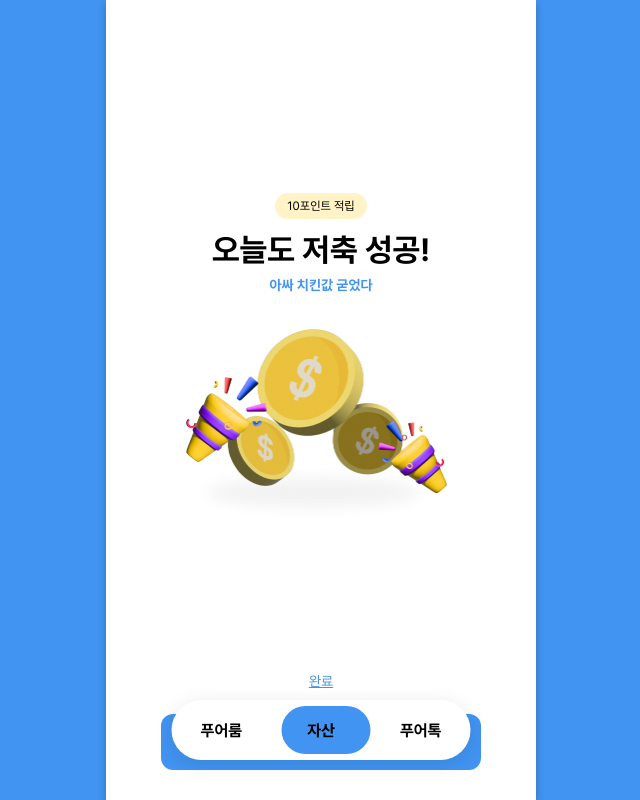
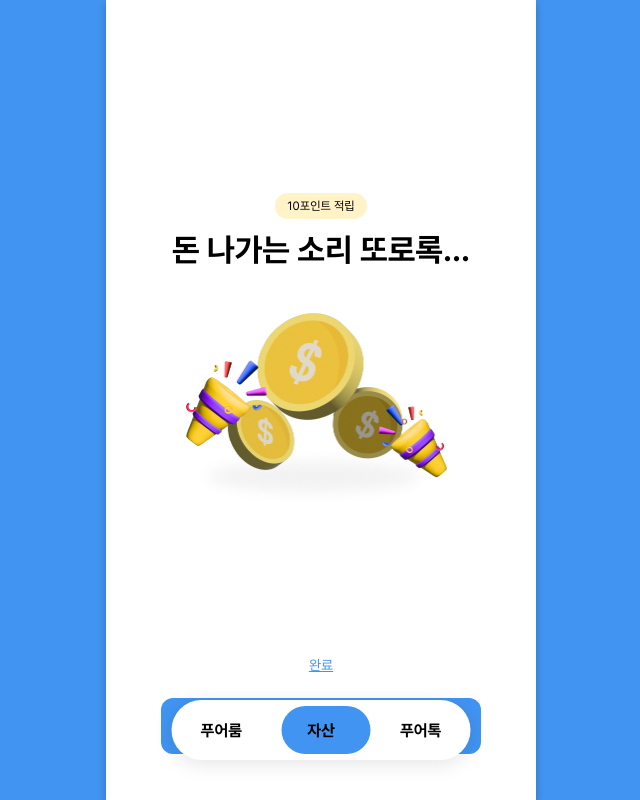
Before and after one commit to Apoorpoor/Apoorpoor_Frontend, a React (Create React App) app: page /addAccountDone/1 in a window 1280 px wide. Shown: the whole page, without its empty margins (319-959 px from the left). Built offline with nearby package versions, Linux system fonts and the light colour scheme; no server answers; sample sign-in values are in the browser's storage.

Commit message:
[Feat] 등록 완료 후 랜덤 메세지 연결

```diff
--- a/src/api/accounts.ts
+++ b/src/api/accounts.ts
@@ -116,7 +116,7 @@ export const addAccount = async (requestData: {
 }) => {
   try {
     const response = await instance.post('/ledgerhistory', requestData);
-    console.log('거래내역 추가 성공:', response.data.message);
+    console.log('거래내역 추가 성공:', response.data);
     return response.data;
   } catch (error) {
     console.log('거래내역 추가 실패:', error);
--- a/src/pages/accounts/AddAccount.tsx
+++ b/src/pages/accounts/AddAccount.tsx
@@ -3,8 +3,10 @@ import { RiErrorWarningFill } from 'react-icons/ri';
 import { BsChevronLeft } from 'react-icons/bs';
 import '../../styles/pages/_AddAccount.scss';
 import { useNavigate, useParams } from 'react-router';
+import { useSetRecoilState } from 'recoil';
 import Select from 'react-select';
 import { useMutation } from 'react-query';
+import { messageState, categoryState } from '../../shared/Atom';
 import { Input } from '../../components';
 import AddAccountCalendar from '../../components/elements/AddAccountCalendar';
 import accounts from '../../api/accounts';
@@ -265,6 +267,11 @@ function AddAccount(): JSX.Element {
     }
   }, [expenditureType, incomeType, accountPriceInput]);
 
+  // 거래내역 추가 후, 카테고리별 랜덤
+  const setCategory = useSetRecoilState(categoryState);
+  // 거래내역 추가 후, 랜덤 메시지 완료 페이지로 전달
+  const setMessage = useSetRecoilState(messageState);
+
   // 거래내역 추가
   const addAccountMutation = useMutation(
     (requestData: {
@@ -281,6 +288,17 @@ function AddAccount(): JSX.Element {
     {
       onSuccess: (response) => {
         console.log('거래내역 추가 성공:', response);
+        if (accountType === 'INCOME') {
+          setCategory('INCOME');
+        }
+        if (accountType === 'EXPENDITURE') {
+          if (expenditureType === 'SAVINGS') {
+            setCategory('SAVINGS');
+          } else {
+            setCategory('ELSE');
+          }
+        }
+        setMessage(response.meassage);
       },
       onError: (error) => {
         console.log('거래내역 추가 실패:', error);
--- a/src/pages/accounts/AddAccountDone.tsx
+++ b/src/pages/accounts/AddAccountDone.tsx
@@ -1,10 +1,25 @@
 import React from 'react';
 import '../../styles/pages/_AddAccount.scss';
 import { useNavigate, useParams } from 'react-router';
+import { useRecoilValue } from 'recoil';
+import { messageState, categoryState } from '../../shared/Atom';
 import doneImg from '../../static/image/addAccountDone/Group 4257.png';
 
 function AddAccountDone() {
   const navigate = useNavigate();
+
+  const category = useRecoilValue(categoryState);
+  const message = useRecoilValue(messageState);
+
+  const categoryMsg = (cate: string): string => {
+    if (cate === 'INCOME') {
+      return '냠냠 돈 들어왔어요!';
+    }
+    if (cate === 'SAVINGS') {
+      return '오늘도 저축 성공!';
+    }
+    return '돈 나가는 소리 또로록...';
+  };
 
   const { id } = useParams<{ id: string | undefined }>();
 
@@ -12,8 +27,8 @@ function AddAccountDone() {
     <div className="doneBg">
       <div className="doneTitle">
         <div className="donePoint">10포인트 적립</div>
-        <h1>오늘도 저축 성공!</h1>
-        <p>아싸 치킨값 굳었다</p>
+        <h1>{categoryMsg(category)}</h1>
+        <p>{message}</p>
         <img className="doneImg" src={doneImg} alt="doneImg" />
       </div>
 
--- a/src/pages/accounts/EditAccount.tsx
+++ b/src/pages/accounts/EditAccount.tsx
@@ -345,7 +345,7 @@ function EditAccount(): JSX.Element {
   const handleEdit = async () => {
     try {
       const requestData = {
-        accountId: id || '',
+        accountId: id || '', // 가계부 id 리코일 받기
         title: title || '',
         accountType: accountType || '',
         incomeType: incomeType || null,
--- a/src/shared/Atom.ts
+++ b/src/shared/Atom.ts
@@ -1,8 +1,18 @@
 import { atom, RecoilState } from 'recoil';
 
-const inputState: RecoilState<string> = atom<string>({
+export const inputState: RecoilState<string> = atom<string>({
   key: 'inputState',
   default: '',
 });
 
+export const messageState: RecoilState<string> = atom<string>({
+  key: 'messageState',
+  default: '',
+});
+
+export const categoryState: RecoilState<string> = atom<string>({
+  key: 'categoryState',
+  default: '',
+});
+
 export default inputState;
```
